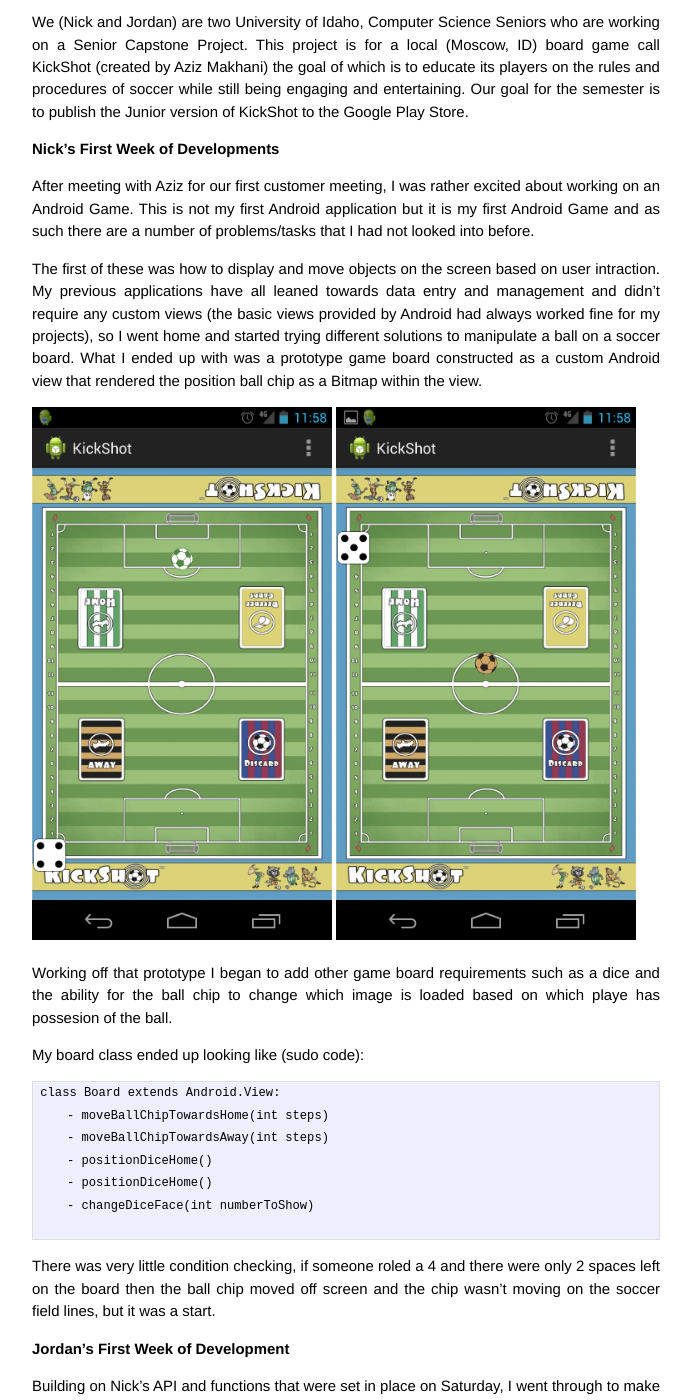
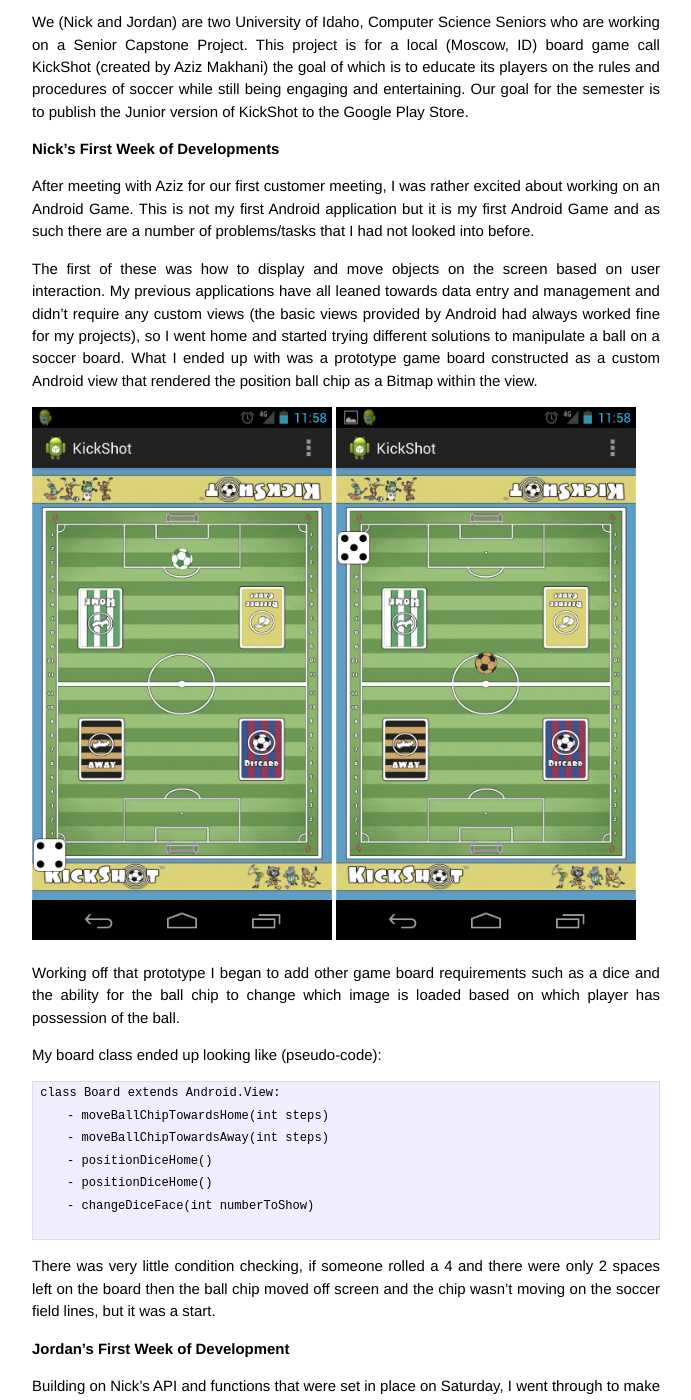
Before and after one commit to RedCardDev/RedCardDev.github.io, a Jekyll site: the page built from _posts/2013-09-19-kickshot-project-start.markdown, in a window 1280 px wide and 1400 px high, scrolled down 267 px. Shown: the whole window, without its empty margins (294-985 px from the left). Built offline with Jekyll 4.4.1, drawn with Linux system fonts in a browser that asks for light colours; Markdown is read by kramdown in place of the engine named in the settings.

Commit message:
Update 2013-09-19-kickshot-project-start.markdown

````diff
--- a/_posts/2013-09-19-kickshot-project-start.markdown
+++ b/_posts/2013-09-19-kickshot-project-start.markdown
@@ -17,14 +17,14 @@ Nick's First Week of Developments
 ------
 After meeting with Aziz for our first customer meeting, I was rather excited about working on an Android Game. This is not my first Android application but it is my first Android Game and as such there are a number of problems/tasks that I had not looked into before.
 
-The first of these was how to display and move objects on the screen based on user intraction. My previous applications have all leaned towards data entry and management and didn't require any custom views (the basic views provided by Android had always worked fine for my projects), so I went home and started trying different solutions to manipulate a ball on a soccer board. What I ended up with was a prototype game board constructed as a custom Android view that rendered the position ball chip as a Bitmap within the view.
+The first of these was how to display and move objects on the screen based on user interaction. My previous applications have all leaned towards data entry and management and didn't require any custom views (the basic views provided by Android had always worked fine for my projects), so I went home and started trying different solutions to manipulate a ball on a soccer board. What I ended up with was a prototype game board constructed as a custom Android view that rendered the position ball chip as a Bitmap within the view.
 
 ![Prototype 1 - Home][1]
 ![Prototype 1 - Away][2]
 
-Working off that prototype I began to add other game board requirements such as a dice and the ability for the ball chip to change which image is loaded based on which playe has possesion of the ball.
+Working off that prototype I began to add other game board requirements such as a dice and the ability for the ball chip to change which image is loaded based on which player has possession of the ball.
 
-My board class ended up looking like (sudo code):
+My board class ended up looking like (pseudo-code):
 
 ```
 class Board extends Android.View:
@@ -36,7 +36,7 @@ class Board extends Android.View:
 
 ```
 
-There was very little condition checking, if someone roled a 4 and there were only 2 spaces left on the board then the ball chip moved off screen and the chip wasn't moving on the soccer field lines, but it was a start.
+There was very little condition checking, if someone rolled a 4 and there were only 2 spaces left on the board then the ball chip moved off screen and the chip wasn't moving on the soccer field lines, but it was a start.
 
 Jordan's First Week of Development
 -----
````
